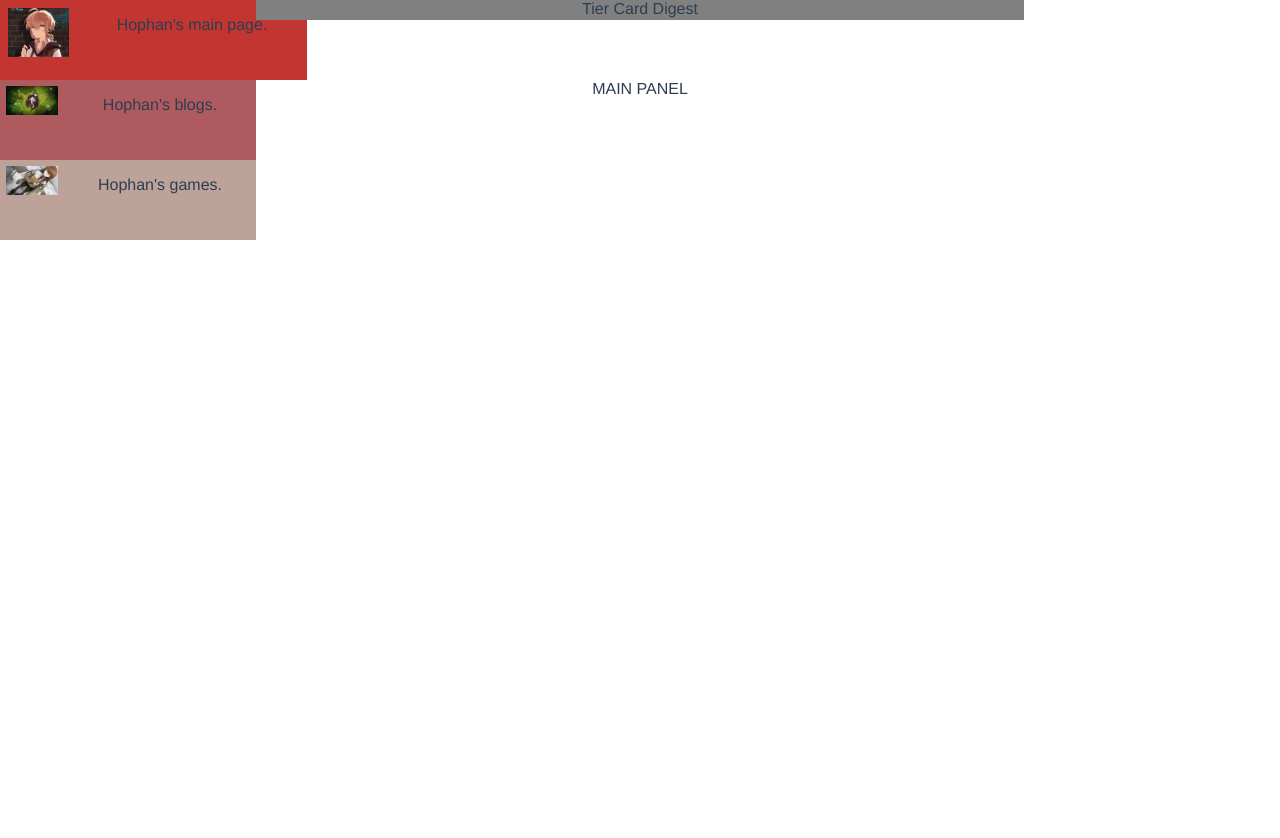
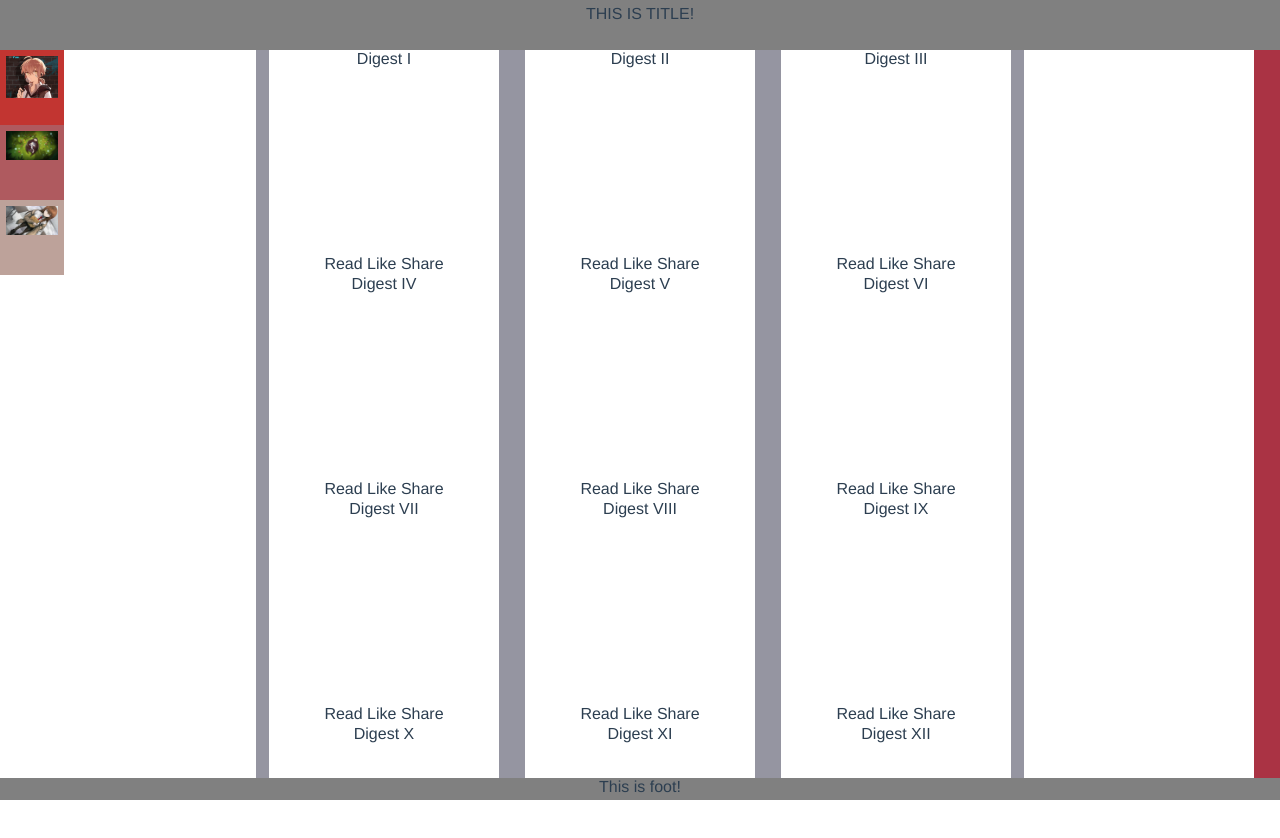
Before and after one commit to Hophan/LHBlog, a Vue app: page / in a window 1280 px wide. Shown: the top 838 px of the page. After the commit the page ends 800 px from the top, so only its background shows below. Built offline with nearby package versions, Linux system fonts and the light colour scheme.

Commit message:
LHBPreview

```diff
--- a/src/components/LHBHeader.vue
+++ b/src/components/LHBHeader.vue
@@ -1,6 +1,6 @@
 <template>
   <div class="h-header">
-    <LHBTierCard :content="content" :color="color" :digest="digest" :direction="'bottom'" :digestRange="{collapse: 0.25, expand: 0.25}"></LHBTierCard>
+    <LHBTierCard :content="content" :color="color" :digest="digest" :direction="'top'" :digestPos="0" :tierable="false" :expanded="true"></LHBTierCard>
   </div>
 </template>
 
--- a/src/components/LHBPanel.vue
+++ b/src/components/LHBPanel.vue
@@ -1,37 +1,52 @@
 
 <template>
   <div class="h-panel">
-    <div class="h-panel-tree-menu">
-      <transition name="menu">
-        <LHBTreeMenu></LHBTreeMenu>
-      </transition>
+    <div class="h-panel-header">
+      <LHBHeader :color="headerColor"></LHBHeader>
     </div>
-    <div class="h-panel-content">
-      <div class="h-panel-header">
-        <LHBHeader :color="headerColor"></LHBHeader>
+    <div class="h-panel-body">
+      <div class="h-panel-tree-menu">
+        <transition name="menu">
+          <LHBTreeMenu @menu-click="menuClick"></LHBTreeMenu>
+        </transition>
       </div>
-      <div class="h-panel-body">
-        <div class="h-panel-main">MAIN PANEL</div>
+      <div class="h-panel-main">
+        <LHBPreview></LHBPreview>
+      </div>
+      <div class="h-panel-comment">
+        <LHBTierCard :content="'This is comment!'" :color="'#a34'" :direction="'right'" :digestPos="0" :tierable="true"></LHBTierCard>
       </div>
     </div>
-    <div class="h-panel-comment"></div>
+    <div class="h-panel-foot">
+      <LHBTierCard :content="''" :color="headerColor" :digest="'This is foot!'" :direction="'bottom'" :digestPos="0.9" :tierable="true"></LHBTierCard>
+    </div>
   </div>
 </template>
 
 <script>
 import LHBHeader from "./LHBHeader.vue";
 import LHBTreeMenu from "./LHBTreeMenu.vue";
+import LHBTierCard from "./LHBTierCard.vue";
+import LHBPreview from "./LHBPreview.vue";
 
 export default {
   name: "LHBPanel",
   components: {
     LHBHeader,
-    LHBTreeMenu
+    LHBTreeMenu,
+    LHBTierCard,
+    LHBPreview
   },
   data() {
     return {
       headerColor: "gray"
     };
+  },
+  methods:{
+    menuClick(e){
+      console.log(e)
+      this.headerColor = e.color;
+    }
   }
 };
 </script>
@@ -39,7 +54,9 @@ export default {
 <style lang="less" scoped>
 .h-panel {
   display: flex;
+  flex-direction: column;
   height: 100%;
+  width: 100%;
 }
 .menu-move,
 .menu-enter-active,
@@ -54,32 +71,35 @@ export default {
 .menu-leave-active {
   position: absolute;
 }
-.h-panel {
-  widows: 100%;
-  height: 100%;
-}
 .h-panel-tree-menu {
   flex: 2;
   height: 100%;
 }
-.h-panel-content {
+.h-panel-main {
   flex: 6;
+  width: 100%;
   height: 100%;
+  background-color: rgb(149, 149, 161)
 }
-.h-panel-comment{
-  flex:2;
+.h-panel-comment {
+  flex: 2;
   height: 100%;
 }
 .h-panel-header {
+  flex: 2;
   width: 100%;
   height: 10%;
 }
 .h-panel-body {
+  flex: 30;
+  display: flex;
   width: 100%;
   height: 100%;
 }
-.h-panel-main {
+.h-panel-foot {
+  position: fixed;
   width: 100%;
-  height: 100%;
+  height: 3%;
+  top: 97%;
 }
 </style>
--- /dev/null
+++ b/src/components/LHBPreview.vue
@@ -0,0 +1,50 @@
+<template>
+  <div class="h-preview">
+    <!-- <transition-group name="preview"> -->
+      <template v-for="item in items">
+        <div :key="item.key" class="h-preview-item">
+          <LHBTierCard
+            :key="item.key"
+            :content="item.content"
+            :color="'white'"
+            :digest="item.digest"
+            :direction="'top'"
+            :digestPos="0.9"
+            :tierable="false"
+            :expanded="true"
+          ></LHBTierCard>
+        </div>
+      </template>
+    <!-- </transition-group> -->
+  </div>
+</template>
+
+<script>
+import LHBTierCard from "./LHBTierCard.vue";
+import PreviewUtil from "../js/utils/PreviewUtil.js";
+export default {
+  name: "LHBPreview",
+  components: {
+      LHBTierCard
+  },
+  data() {
+    return PreviewUtil.initData();
+  }
+};
+</script>
+
+<style lang="less" scoped>
+.h-preview {
+  width: 100%;
+  height: 100%;
+  display: flex;
+  flex-wrap: wrap;
+  justify-content: space-around;
+  align-content: space-around;
+  overflow-y: scroll;
+}
+.h-preview-item {
+  width: 30%;
+  height: 30%;
+}
+</style>
--- a/src/components/LHBTierCard.vue
+++ b/src/components/LHBTierCard.vue
@@ -1,13 +1,17 @@
 
 <template>
+  <div class="h-tier-card-box"
+        :style="{'flex-direction': flexDir}"
+  >
     <div
       class="h-tier-card"
       :style="cardCls"
-    @click="click()"
-    @mouseenter="expandMe()"
-    @mouseleave="collapseMe()"
+      @click="click"
+      @mouseenter="tierable && expandMe()"
+      @mouseleave="tierable && collapseMe()"
     >
-    <div class="h-tier-card-digest"
+      <div
+        class="h-tier-card-digest"
         :style="{
             'width': vertical ? '100%' : digestRate,
             'height': horizon ? '100%' : digestRate,
@@ -17,7 +21,8 @@
         <div v-if="!ico" class="h-tier-card-digest-img">{{digest}}</div>
       </div>
 
-    <div class="h-tier-card-content"
+      <div
+        class="h-tier-card-content"
         :style="{
             'width': vertical ? '100%' : contentRate,
             'height': horizon ? '100%' : contentRate,
@@ -28,16 +33,17 @@
         </div>
       </div>
     </div>
+  </div>
 </template>
 
 <script>
 export default {
   name: "LHBTierCard",
-  props: ["content", "ico", "digest", "color", "direction", "digestRange"],
+  props: ["content", "ico", "digest", "color", "direction", "digestPos", "tierable", "expanded"],
   data() {
     return {
       emphasize: false,
-      expand: false
+      expand: !!this.expanded
     };
   },
   methods: {
@@ -68,33 +74,51 @@ export default {
     horizon() {
       return !this.vertical;
     },
-    order(){
+    order() {
       return this.top || this.left;
     },
-    reverse(){
+    reverse() {
       return !this.order;
     },
-    cardCls(){
+    cardCls() {
       const cls = {
-            'background-color': this.color,
-            'transition': 'all 0.5s',
-            'flex-direction': this.top ? 'column' : this. bottom ? 'column-reverse' : this.left ? 'row' : 'row-reverse'
+        "background-color": this.color,
+        "transition": "all 0.5s",
+        "flex-direction": this.flexDir
       };
-        const flexAt = this.vertical ? 'height': 'width';
-        cls[flexAt] = this.emphasize ? '120%' : this.expand ? '100%' : this.digestRange.collapse * 100 + '%';
+      const flexAt = this.vertical ? "height" : "width";
+      cls[flexAt] = this.emphasize
+        ? "120%"
+        : this.expand
+        ? "100%"
+        : this.digestPos * 100 + "%";
       return cls;
     },
-    digestRate(){
-       return this.expand ? this.digestRange.expand * 100 + '%' : '100%';
+    digestRate() {
+      return this.expand ? this.digestPos * 100 + "%" : "100%";
     },
-    contentRate(){
-       return this.expand ? (1 - this.digestRange.expand) * 100 + '%' : '0%';
+    contentRate() {
+      return this.expand ? (1 - this.digestPos) * 100 + "%" : "0%";
+    },
+    flexDir(){
+        return this.top
+          ? "column"
+          : this.bottom
+          ? "column-reverse"
+          : this.left
+          ? "row"
+          : "row-reverse";
     }
   }
 };
 </script>
 
 <style lang="less" scoped>
+.h-tier-card-box{
+    height: 100%;
+    width: 100%;
+    display: flex;
+}
 .h-tier-card {
   min-height: 10%;
   min-width: 10%;
@@ -108,12 +132,12 @@ export default {
   width: 100%;
 }
 .h-tier-card-digest {
-  cursor:pointer;
+  cursor: default;
   height: 100%;
   transition: all 0.5s;
 }
 .h-tier-card-content {
-  cursor:pointer;
+  cursor: default;
   height: 0%;
   width: 100%;
   transition: all 0.5s;
--- a/src/components/LHBTreeMenu.vue
+++ b/src/components/LHBTreeMenu.vue
@@ -62,6 +62,7 @@ export default {
       this.display = [newv].concat(newv.children);
       const vm = this;
       setTimeout(() => (vm.switching = false), 500);
+      this.$emit("menu-click", newv);
     }
   }
 };
@@ -69,6 +70,7 @@ export default {
 
 <style lang="less" scoped>
 .h-tree-menu {
+  position: relative;
   height: 100%;
   width: 100%;
 }
--- a/src/components/LHBTreeMenuItem.vue
+++ b/src/components/LHBTreeMenuItem.vue
@@ -57,7 +57,7 @@ export default {
       return this.parent.header == this.item;
     },
     expanded(){
-      return this.item.expand;// || this.isHeader;
+      return this.item.expand;
     },
     switching(){
       return this.parent.switching;
--- a/src/js/utils/HeaderUtil.js
+++ b/src/js/utils/HeaderUtil.js
@@ -1,8 +1,8 @@
 import _ from "lodash";
 
 const DEFAULT_DATA = {
-  content: "Tier Card Content.",
-  digest: "Tier Card Digest"
+  content: "THIS IS TITLE!",
+  digest: ""
 };
 
 export default {
--- /dev/null
+++ b/src/js/utils/PreviewUtil.js
@@ -0,0 +1,94 @@
+import _ from "lodash";
+const DEFAULT_DATA = {
+  items: [
+    {
+      digest: "Digest I"
+    },
+    {
+      digest: "Digest II"
+    },
+    {
+      digest: "Digest III"
+    },
+    {
+      digest: "Digest IV"
+    },
+    {
+      digest: "Digest V"
+    },
+    {
+      digest: "Digest VI"
+    },
+    {
+      digest: "Digest VII"
+    },
+    {
+      digest: "Digest VIII"
+    },
+    {
+      digest: "Digest IX"
+    },
+    {
+      digest: "Digest X"
+    },
+    {
+      digest: "Digest XI"
+    },
+    {
+      digest: "Digest XII"
+    },
+    {
+      digest: "Digest XIII"
+    },
+    {
+      digest: "Digest XIV"
+    },
+    {
+      digest: "Digest XV"
+    },
+    //
+    {
+      digest: "Digest XI"
+    },
+    {
+      digest: "Digest XII"
+    },
+    {
+      digest: "Digest XIII"
+    },
+    {
+      digest: "Digest XIV"
+    },
+    {
+      digest: "Digest XV"
+    },
+    {
+      digest: "Digest XI"
+    },
+    {
+      digest: "Digest XII"
+    },
+    {
+      digest: "Digest XIII"
+    },
+    {
+      digest: "Digest XIV"
+    },
+    {
+      digest: "Digest XV"
+    }
+  ]
+};
+
+const initData = function() {
+  const _data = _.extend(DEFAULT_DATA, {});
+  _.forEach(_data.items, (element, idx) => {
+    element.content = "Read      Like      Share";
+    element.key = idx;
+  });
+  return _data;
+};
+
+export default {
+  initData: initData
+};
--- a/src/lesses/base.less
+++ b/src/lesses/base.less
@@ -3,6 +3,7 @@ html,body{
   padding: 0px;
   height: 100%;
   width: 100%;
+  overflow: hidden;
 }
 
 #app{
```
Lines whose indentation alone changed are shown as unchanged.
